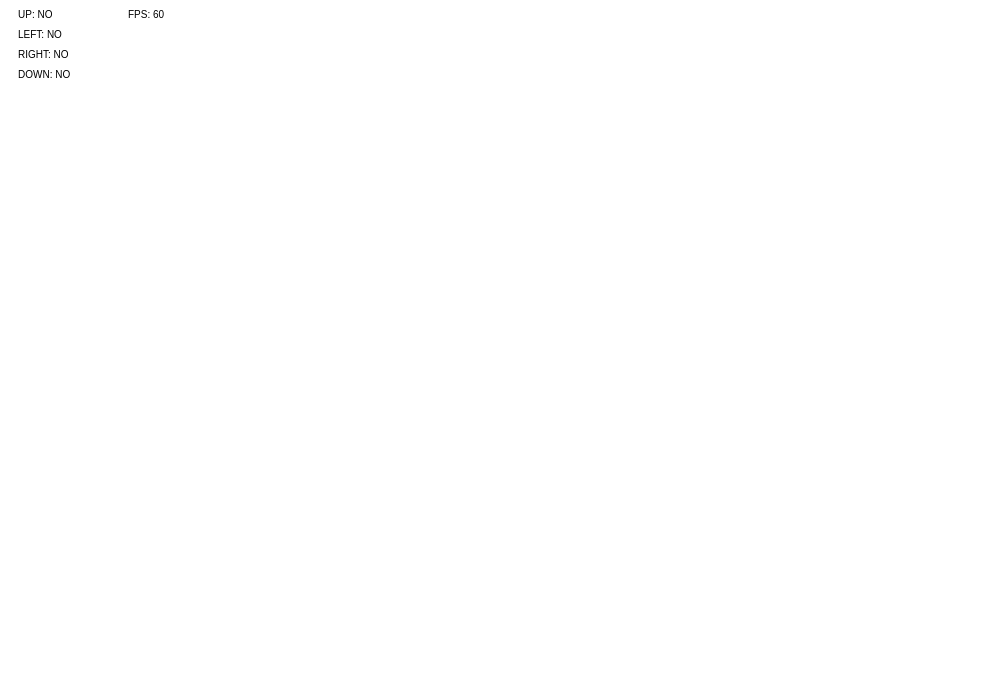
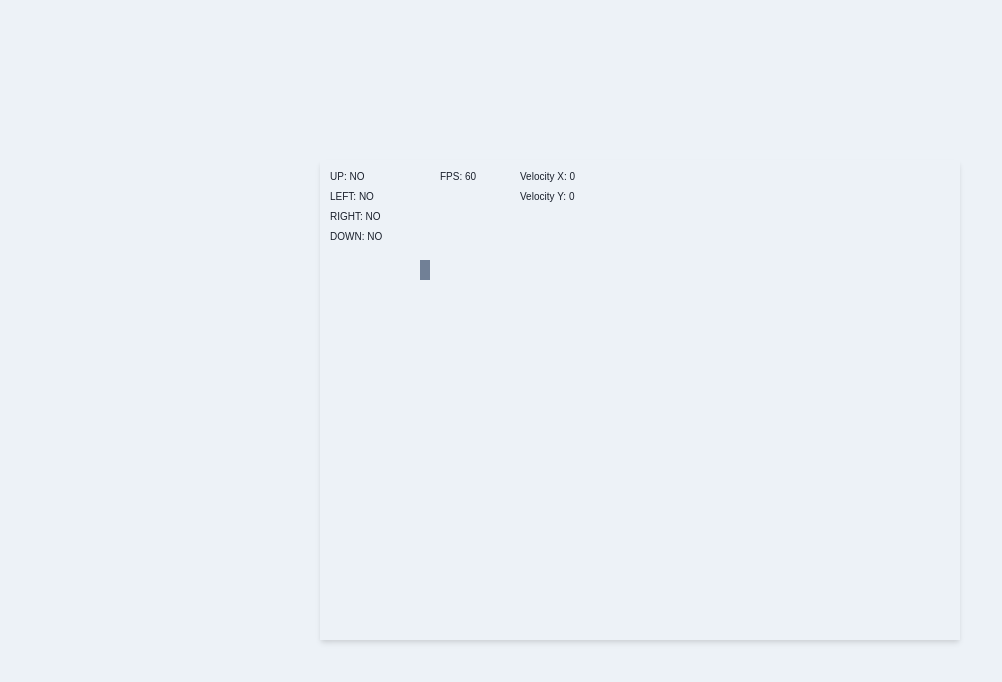
Before and after one commit to xalaida/super-mario-js-clone, a website with bundled scripts: page index.html in a window 1280 px wide. Shown: the whole page, without its empty margins (0-1002 px from the left). Built offline with nearby package versions, Linux system fonts and the light colour scheme.

Commit message:
Improve render engine and add player basic behaviour

```diff
--- /dev/null
+++ b/index.css
@@ -0,0 +1,15 @@
+html, body {
+    height: 100%;
+    margin: 0;
+}
+
+body {
+    display: flex;
+    align-items: center;
+    justify-content: center;
+    background-color: #EDF2F7;
+}
+
+canvas {
+    box-shadow: 0 4px 6px -1px rgba(0,0,0,.1), 0 2px 4px -1px rgba(0,0,0,.06);
+}
--- a/index.html
+++ b/index.html
@@ -5,6 +5,7 @@
     <meta name="viewport" content="width=device-width, initial-scale=1.0">
     <meta http-equiv="X-UA-Compatible" content="ie=edge">
     <title>Document</title>
+    <link rel="stylesheet" href="./index.css">
     <script defer src="./index.js" type="module"></script>
 </head>
 <body>
--- a/index.js
+++ b/index.js
@@ -1,14 +1,22 @@
+/* eslint-disable import/extensions */
 import Game from './src/Core/Game.js';
 import Engine from './src/Core/Engine.js';
 import Controller from './src/Core/Controller.js';
 import View from './src/Core/View.js';
 import ContextFactory from './src/Core/ContextFactory.js';
+import Fps from './src/Fps.js';
+import Player from './src/Player.js';
 
+// Core init
 const view = new View(ContextFactory.generate(640, 480, document.body));
 const controller = new Controller();
 const game = new Game(controller, view);
 const engine = new Engine(game);
 
+// Game scene
+game.add(new Fps());
+game.add(new Player(controller, game.friction, game.gravity));
+
 // Probably extract this event into their own classes
 window.addEventListener('keydown', controller.handleKeyDown.bind(controller));
 window.addEventListener('keyup', controller.handleKeyUp.bind(controller));
--- a/src/Core/Game.js
+++ b/src/Core/Game.js
@@ -1,39 +1,40 @@
+/* eslint-disable import/extensions */
+import Vector from '../Utils/Vector.js';
+
 export default class Game {
   constructor(controller, view) {
+    // Probably remove controller from here and left only with player
     this.controller = controller;
     this.view = view;
+    this.entities = [];
+    this.friction = 0.9;
+    this.gravity = 3;
   }
 
   update() {
-    console.log('TICK');
+    this.entities.forEach((entity) => {
+      entity.update();
+    });
   }
 
   render() {
     this.view.clear();
+
+    this.entities.forEach((entity) => {
+      entity.render(this.view);
+    });
+
     this.renderControllerStatus();
-    this.renderFps();
   }
 
-  fps() {
-    const lastTimestamp = this.timestamp || 0;
-
-    this.timestamp = performance.now();
-
-    const diff = this.timestamp - lastTimestamp;
-
-    return Math.round(1 / (diff / 1000));
-  }
-
-  renderFps() {
-    this.view.context.font = '16px';
-    this.view.context.fillText(`FPS: ${this.fps()}`, 120, 10);
+  add(entity) {
+    this.entities.push(entity);
   }
 
   renderControllerStatus() {
-    this.view.context.font = '16px';
-    this.view.context.fillText(`UP: ${this.controller.state.up ? 'PRESSED' : 'NO'}`, 10, 10);
-    this.view.context.fillText(`LEFT: ${this.controller.state.left ? 'PRESSED' : 'NO'}`, 10, 30);
-    this.view.context.fillText(`RIGHT: ${this.controller.state.right ? 'PRESSED' : 'NO'}`, 10, 50);
-    this.view.context.fillText(`DOWN: ${this.controller.state.down ? 'PRESSED' : 'NO'}`, 10, 70);
+    this.view.text(`UP: ${this.controller.state.up ? 'PRESSED' : 'NO'}`, new Vector(10, 20));
+    this.view.text(`LEFT: ${this.controller.state.left ? 'PRESSED' : 'NO'}`, new Vector(10, 40));
+    this.view.text(`RIGHT: ${this.controller.state.right ? 'PRESSED' : 'NO'}`, new Vector(10, 60));
+    this.view.text(`DOWN: ${this.controller.state.down ? 'PRESSED' : 'NO'}`, new Vector(10, 80));
   }
 }
--- a/src/Core/View.js
+++ b/src/Core/View.js
@@ -1,20 +1,26 @@
 export default class View {
   // TODO: add height, width
-
-  // TODO: add clear method
 
   constructor(context) {
     this.context = context;
   }
 
-  render() {
+  clear() {
+    this.context.clearRect(0, 0, this.context.canvas.width, this.context.canvas.height);
+  }
+
+  rectangle(vector, rect, color = '#1A202C') {
     this.context.save();
-    this.context.fillStyle = 'pink';
-    this.context.fillRect(0, 0, this.context.canvas.width, this.context.canvas.height);
+    this.context.fillStyle = color;
+    this.context.fillRect(Math.floor(vector.x), Math.floor(vector.y), rect.width, rect.height);
     this.context.restore();
   }
 
-  clear() {
-    this.context.clearRect(0, 0, this.context.canvas.width, this.context.canvas.height);
+  text(text, vector, color = '#1A202C', size = '14px') {
+    this.context.save();
+    this.context.font = size;
+    this.context.fillStyle = color;
+    this.context.fillText(text, vector.x, vector.y);
+    this.context.restore();
   }
 }
--- /dev/null
+++ b/src/Fps.js
@@ -0,0 +1,19 @@
+/* eslint-disable no-param-reassign,import/extensions */
+import Vector from './Utils/Vector.js';
+
+export default class Fps {
+  constructor() {
+    this.value = 0;
+  }
+
+  update() {
+    const lastTimestamp = this.timestamp || 0;
+    this.timestamp = performance.now();
+    const diff = this.timestamp - lastTimestamp;
+    this.value = Math.round(1 / (diff / 1000));
+  }
+
+  render(view) {
+    view.text(`FPS: ${this.value}`, new Vector(120, 20));
+  }
+}
--- a/src/Player.js
+++ b/src/Player.js
@@ -0,0 +1,51 @@
+/* eslint-disable no-param-reassign,import/extensions */
+import Vector from './Utils/Vector.js';
+import Rect from './Utils/Rect.js';
+
+export default class Player {
+  constructor(controller, friction, gravity) {
+    this.controller = controller;
+    this.friction = friction;
+    this.gravity = gravity;
+    this.color = '#718096';
+    this.size = new Rect(10, 20);
+    this.position = new Vector(100, 100);
+    this.velocity = new Vector(0, 0);
+    this.jumping = false;
+  }
+
+  update() {
+    if (this.controller.state.left) {
+      this.moveLeft();
+    }
+
+    if (this.controller.state.right) {
+      this.moveRight();
+    }
+
+    this.position = this.position.plus(this.velocity);
+    this.velocity = this.velocity.multiply(new Vector(this.friction, null));
+  }
+
+  moveLeft() {
+    this.velocity = this.velocity.plus(new Vector(-0.5, null));
+  }
+
+  moveRight() {
+    this.velocity = this.velocity.plus(new Vector(0.5, null));
+  }
+
+  render(view) {
+    this.renderEntity(view);
+    this.renderDebug(view);
+  }
+
+  renderEntity(view) {
+    view.rectangle(this.position, this.size, this.color);
+  }
+
+  renderDebug(view) {
+    view.text(`Velocity X: ${this.velocity.x}`, new Vector(200, 20));
+    view.text(`Velocity Y: ${this.velocity.y}`, new Vector(200, 40));
+  }
+}
--- /dev/null
+++ b/src/Utils/Rect.js
@@ -0,0 +1,6 @@
+export default class Rect {
+  constructor(width, height) {
+    this.width = width;
+    this.height = height;
+  }
+}
--- /dev/null
+++ b/src/Utils/Vector.js
@@ -0,0 +1,20 @@
+export default class Vector {
+  constructor(x, y) {
+    this.x = x;
+    this.y = y;
+  }
+
+  plus(vector) {
+    return new Vector(
+      vector.x === null ? this.x : this.x + vector.x,
+      vector.y === null ? this.y : this.y + vector.y,
+    );
+  }
+
+  multiply(vector) {
+    return new Vector(
+      vector.x === null ? this.x : this.x * vector.x,
+      vector.y === null ? this.y : this.y * vector.y,
+    );
+  }
+}
```
Also changed, not shown: src/Background.js (added, +39 -0 lines), src/Core/ContextFactory.js (indentation only).
